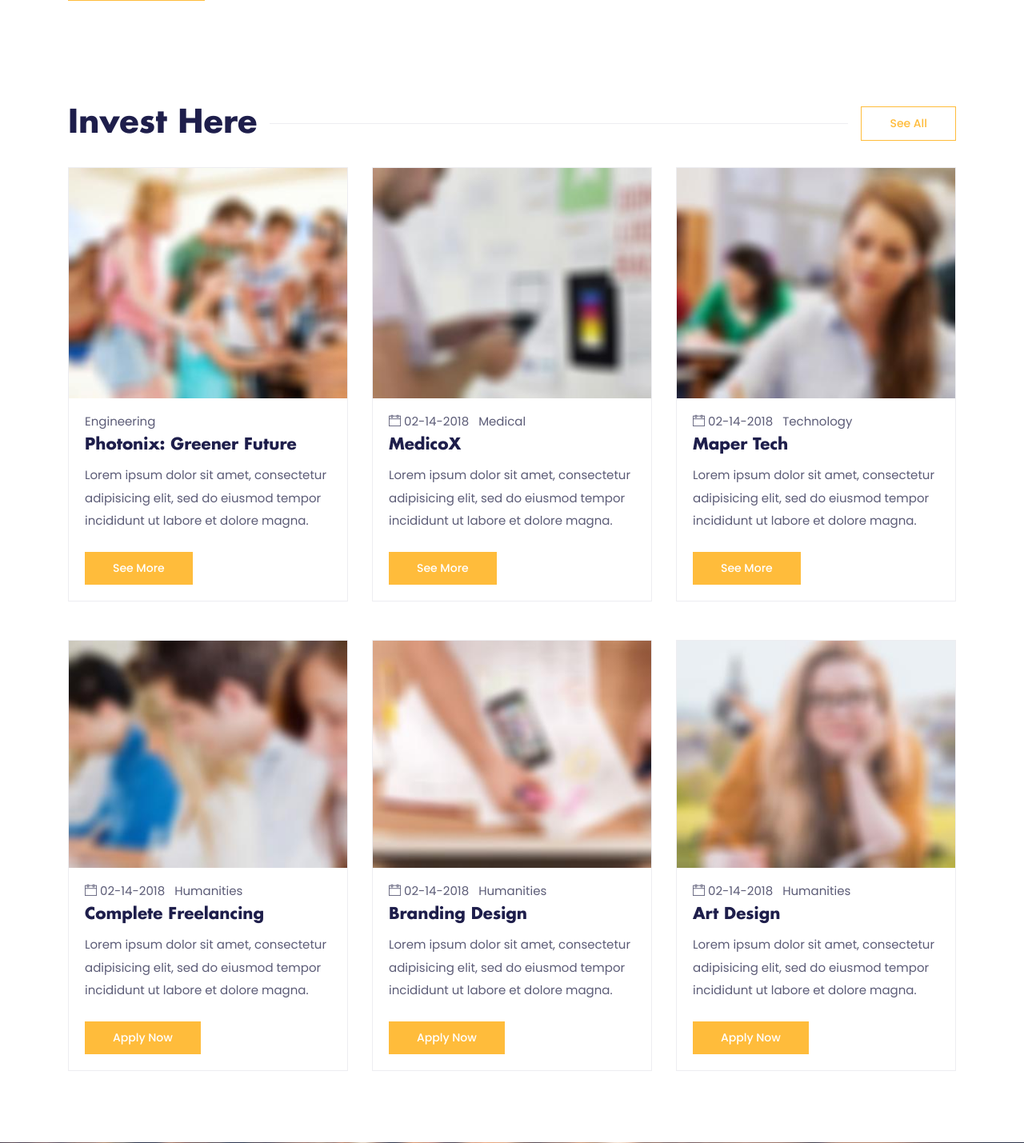
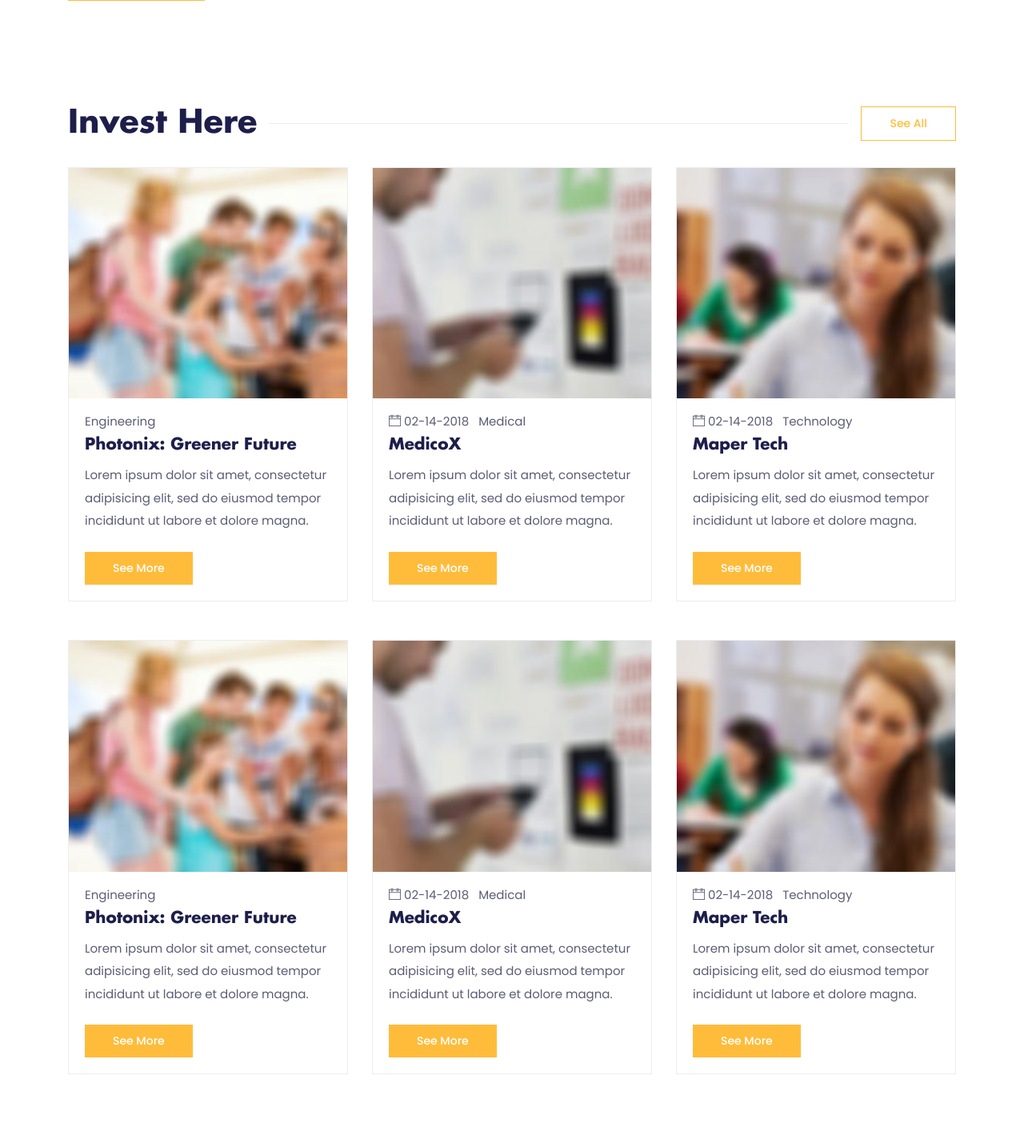
Before and after one commit to srishti-0613/Full-Stack, a Flask app: page / in a window 1280 px wide. Shown: the part 1988-3417 px from the top of the page at 80% size. Run offline with Flask 2, Linux system fonts and the light colour scheme; style sheets or scripts are compiled from the project's sources; some libraries are stand-ins or nearby versions.

Commit message:
initial commit

```diff
--- a/app.py
+++ b/app.py
@@ -1,6 +1,6 @@
 from flask import Flask, render_template,request,flash,redirect,url_for
 from flask_sqlalchemy import SQLAlchemy
-from flask_login import login_user, logout_user, login_required,current_user,LoginManager
+from flask_login import login_user, logout_user, login_required,current_user,LoginManager,UserMixin
 app = Flask(__name__)
 
 login_manager = LoginManager()
@@ -9,7 +9,7 @@ login_manager.login_message = u"Please login to access this page"
 login_manager.login_message_category = "info"
 login_manager.login_view = 'login'
 
-local_server =False
+local_server =True
 app.config['SQLALCHEMY_TRACK_MODIFICATIONS'] = False
 if(local_server):
     app.config['SQLALCHEMY_DATABASE_URI'] = 'mysql://root:@127.0.0.1/brilliant_zone'
@@ -17,7 +17,6 @@ if(local_server):
 #     app.config['SQLALCHEMY_DATABASE_URI'] = parameter['prod_uri
 app.config['SECRET_KEY'] = 'mysecretkey'
 db = SQLAlchemy(app)
-
 class Contact(db.Model):
 
     sno = db.Column(db.Integer, primary_key=True, nullable=False)
@@ -26,7 +25,7 @@ class Contact(db.Model):
     subject = db.Column(db.String(50), nullable=False)
     message = db.Column(db.String(300), nullable=False)
 
-class Users(db.Model):
+class Users(db.Model,UserMixin):
 
     id = db.Column(db.Integer, primary_key=True, nullable=False)
     name = db.Column(db.String(80), nullable=False)
@@ -79,7 +78,7 @@ def login():
     return render_template('index.html')
 
 @app.route("/logout",methods = ['GET','POST'])
-@login_required
+# @login_required
 def logout():
     logout_user()
     return redirect(url_for('home'))
@@ -90,7 +89,7 @@ def about():
 @app.route("/courses",methods = ['GET','POST'])
 @login_required
 def courses():
-    return render_template("courses.html",name=current_user.name)
+    return render_template("courses.html")
 @app.route("/contact",methods = ['GET','POST'])
 def contact():
     if(request.method ==  'POST'):
@@ -107,14 +106,14 @@ def contact():
         db.session.commit()
     return render_template("contact.html")
 @app.route("/leaderboard",methods = ['GET','POST'])
-@login_required
+# @login_required
 def events():
-    return render_template("leaderboard.html",name=current_user.name)
+    return render_template("leaderboard.html")
 @app.route("/notice",methods = ['GET','POST'])
-@login_required
+# @login_required
 def notice():
-    return render_template("notice.html",name=current_user.name)
-if __name__ == "__main__":
-    from waitress import serve
-    serve(app, host="0.0.0.0", port=8080)
-# app.run(debug=True)
+    return render_template("notice.html")
+# if __name__ == "__main__":
+#     from waitress import serve
+#     serve(app, host="0.0.0.0", port=8080)
+app.run(debug=True)
--- a/templates/home.html
+++ b/templates/home.html
@@ -169,58 +169,58 @@
   <!-- course item -->
   <div class="col-lg-4 col-sm-6 mb-5">
     <div class="card p-0 border-primary rounded-0 hover-shadow">
-      <img class="card-img-top rounded-0" src="images/courses/course-4.jpg" alt="course thumb">
+      <img class="card-img-top rounded-0" src="{{ url_for('static',filename='images/courses/course-1.jpg') }}" alt="course thumb">
       <div class="card-body">
         <ul class="list-inline mb-2">
-          <li class="list-inline-item"><i class="ti-calendar mr-1 text-color"></i>02-14-2018</li>
-          <li class="list-inline-item"><a class="text-color" href="#">Humanities</a></li>
+          <li class="list-inline-item"><a class="text-color" href="#">Engineering
+          </a></li>
         </ul>
         <a href="course-single.html">
-          <h4 class="card-title">Complete Freelancing</h4>
+          <h4 class="card-title">Photonix: Greener Future
+          </h4>
         </a>
         <p class="card-text mb-4"> Lorem ipsum dolor sit amet, consectetur adipisicing elit, sed do eiusmod tempor
           incididunt ut labore et dolore magna.</p>
-        <a href="course-single.html" class="btn btn-primary btn-sm">Apply now</a>
+        <a href="course-single.html" class="btn btn-primary btn-sm">See more</a>
       </div>
     </div>
   </div>
   <!-- course item -->
   <div class="col-lg-4 col-sm-6 mb-5">
     <div class="card p-0 border-primary rounded-0 hover-shadow">
-      <img class="card-img-top rounded-0" src="images/courses/course-5.jpg" alt="course thumb">
+      <img class="card-img-top rounded-0" src="{{ url_for('static',filename='images/courses/course-2.jpg') }}" alt="course thumb">
       <div class="card-body">
         <ul class="list-inline mb-2">
           <li class="list-inline-item"><i class="ti-calendar mr-1 text-color"></i>02-14-2018</li>
-          <li class="list-inline-item"><a class="text-color" href="#">Humanities</a></li>
+          <li class="list-inline-item"><a class="text-color" href="#">Medical</a></li>
         </ul>
         <a href="course-single.html">
-          <h4 class="card-title">Branding Design</h4>
+          <h4 class="card-title">MedicoX</h4>
         </a>
         <p class="card-text mb-4"> Lorem ipsum dolor sit amet, consectetur adipisicing elit, sed do eiusmod tempor
           incididunt ut labore et dolore magna.</p>
-        <a href="course-single.html" class="btn btn-primary btn-sm">Apply now</a>
+        <a href="course-single.html" class="btn btn-primary btn-sm">See more</a>
       </div>
     </div>
   </div>
   <!-- course item -->
   <div class="col-lg-4 col-sm-6 mb-5">
     <div class="card p-0 border-primary rounded-0 hover-shadow">
-      <img class="card-img-top rounded-0" src="images/courses/course-6.jpg" alt="course thumb">
+      <img class="card-img-top rounded-0" src="{{ url_for('static',filename='images/courses/course-3.jpg') }}" alt="course thumb">
       <div class="card-body">
         <ul class="list-inline mb-2">
           <li class="list-inline-item"><i class="ti-calendar mr-1 text-color"></i>02-14-2018</li>
-          <li class="list-inline-item"><a class="text-color" href="#">Humanities</a></li>
+          <li class="list-inline-item"><a class="text-color" href="#">Technology</a></li>
         </ul>
         <a href="course-single.html">
-          <h4 class="card-title">Art Design</h4>
+          <h4 class="card-title">Maper Tech</h4>
         </a>
         <p class="card-text mb-4"> Lorem ipsum dolor sit amet, consectetur adipisicing elit, sed do eiusmod tempor
           incididunt ut labore et dolore magna.</p>
-        <a href="course-single.html" class="btn btn-primary btn-sm">Apply now</a>
+        <a href="course-single.html" class="btn btn-primary btn-sm">See more</a>
       </div>
     </div>
   </div>
-</div>
 <!-- /course list -->
     <!-- mobile see all button -->
     <div class="row">
@@ -266,7 +266,7 @@
           <h2 class="mb-0 text-nowrap mr-3">Upcoming Events</h2>
           <div class="border-top w-100 border-primary d-none d-sm-block"></div>
           <div>
-            <a href="events.html" class="btn btn-sm btn-primary-outline ml-sm-3 d-none d-sm-block">see all</a>
+            <a href="/events" class="btn btn-sm btn-primary-outline ml-sm-3 d-none d-sm-block">see all</a>
           </div>
         </div>
       </div>
--- a/templates/index.html
+++ b/templates/index.html
@@ -77,6 +77,8 @@
       {% if not current_user.is_authenticated %}
             <li class="list-inline-item"><a class="text-uppercase text-color p-sm-2 py-2 px-0 d-inline-block" href="/login" data-toggle="modal" data-target="#loginModal">Enterpreneur login</a></li>
             <li class="list-inline-item"><a class="text-uppercase text-color p-sm-2 py-2 px-0 d-inline-block" href="/register" data-toggle="modal" data-target="#signupModal">Enterpreneur register</a></li>
+            <li class="list-inline-item"><a class="text-uppercase text-color p-sm-2 py-2 px-0 d-inline-block" href="/login" data-toggle="modal" data-target="#loginModal">Investor login</a></li>
+            <li class="list-inline-item"><a class="text-uppercase text-color p-sm-2 py-2 px-0 d-inline-block" href="/register" data-toggle="modal" data-target="#signupModal">Investor register</a></li>
             {% endif %}
           </ul>
         </div>
```
Also changed, not shown: other parts of templates/home.html (+11 -11 lines), templates/courses.html (+56 -52 lines), templates/notice.html (+4 -4 lines).
